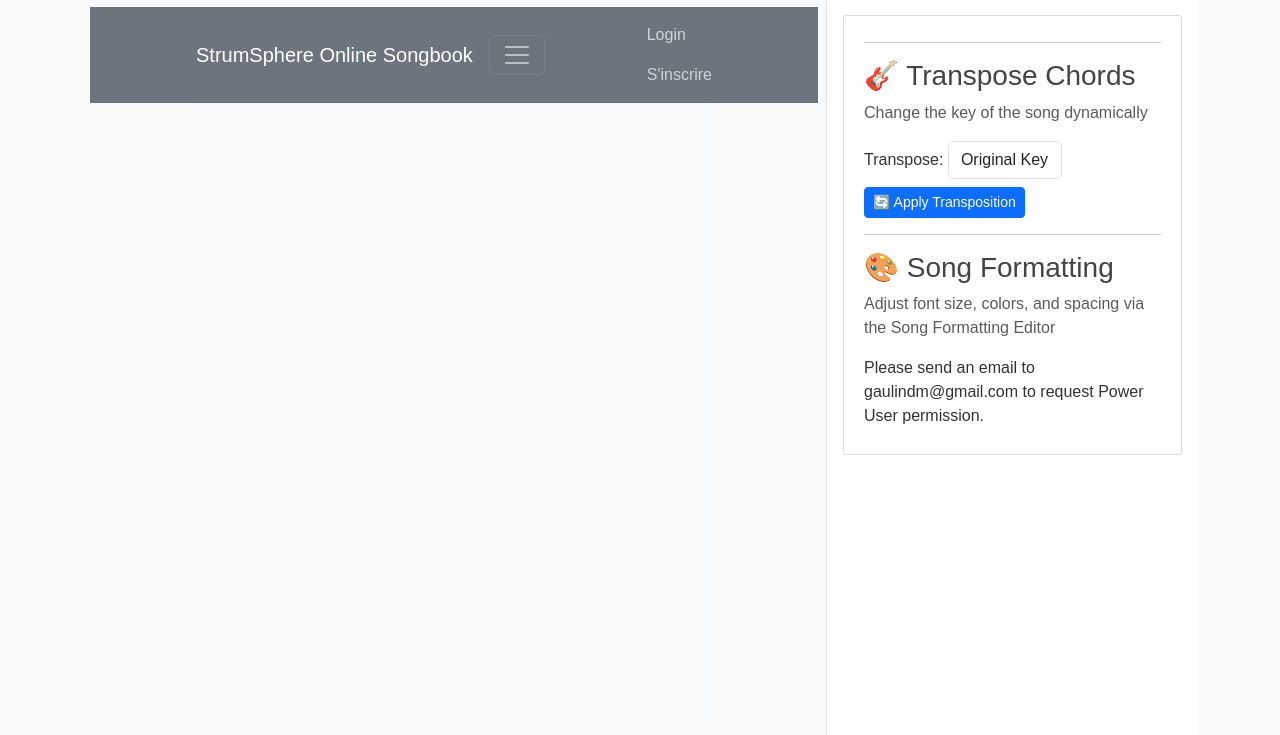
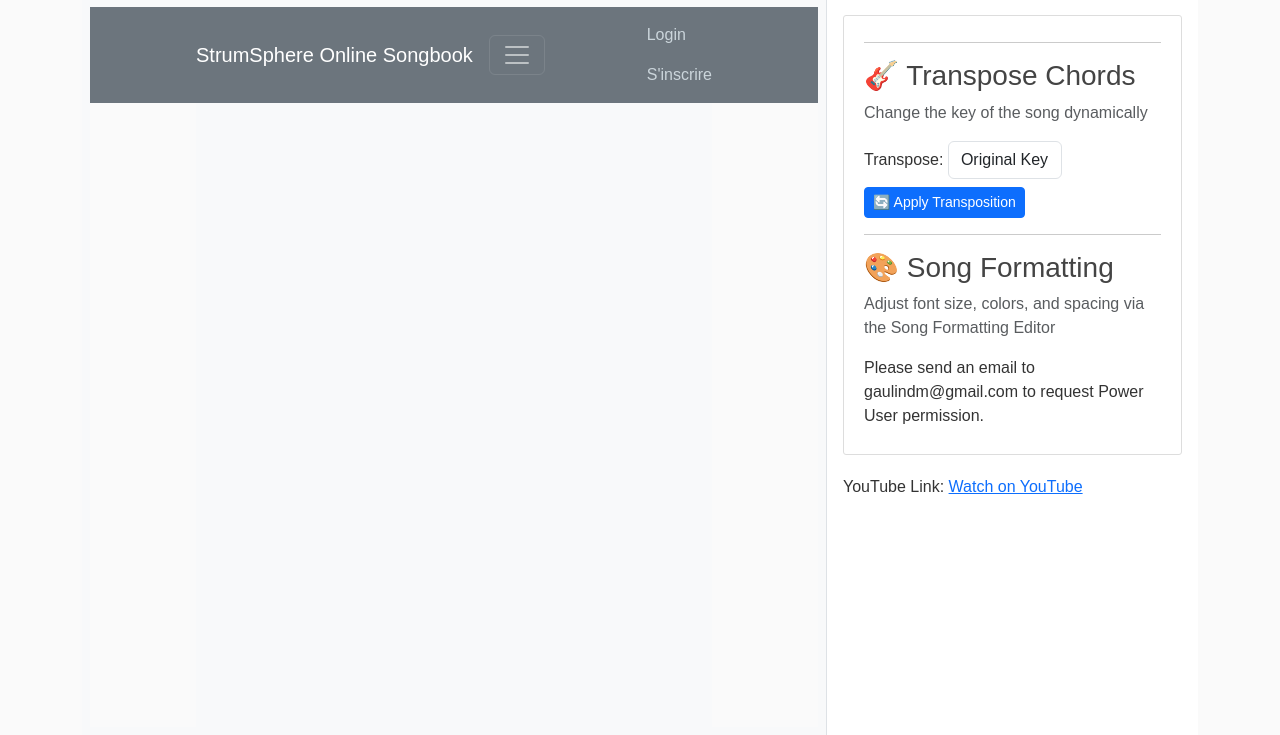
Before and after one commit to gaulindm/StrumSphere, a Django app: template songbook/templates/songbook/song_simplescore.html in a window 1280 px wide. Shown: the part 71-806 px from the top of the page. Run offline with Django 3.2, Linux system fonts and the light colour scheme; the template is opened without the code that fills it: most values are stand-ins (such as "Sample title", 1, 10 or a date in 2020).

Commit message:
Fixed youtube player

```diff
--- a/songbook/templates/partials/_control_panel.html
+++ b/songbook/templates/partials/_control_panel.html
@@ -57,9 +57,64 @@
                     <p>Please send an email to gaulindm@gmail.com to request Power User permission.</p>
                 {% endif %}
                 </div>
-</div>
+            </div>
+            <!-- 🎥 YouTube Player Section -->
+            <div>
+                {% if score.metadata.youtube %}
+                <p>YouTube Link: <a href="{{ score.metadata.youtube }}" target="_blank">Watch on YouTube</a></p>
+            </div>
 
+            <!-- The YouTube player will be embedded here on page load -->
+            <div id="youtube-player-container" style="margin-top: 20px; max-width: 320px; position: relative;"></div>
+            {% else %}
+                <p>No YouTube video available for this song.</p>
+            {% endif %}
+            </div>
 <script>
+
+document.addEventListener("DOMContentLoaded", function () {
+    let youtubeUrl = "{{ score.metadata.youtube }}";
+
+    if (!youtubeUrl) {
+        console.warn("No YouTube URL found.");
+        return;
+    }
+
+    function extractVideoId(url) {
+        if (url.includes("youtu.be/")) {
+            return url.split("youtu.be/")[1]?.split("?")[0];
+        } else if (url.includes("youtube.com/watch?v=")) {
+            return url.split("v=")[1]?.split("&")[0];
+        } else if (url.includes("youtube.com/embed/")) {
+            return url.split("embed/")[1]?.split("?")[0];
+        }
+        return null;
+    }
+
+    let videoId = extractVideoId(youtubeUrl);
+
+    if (!videoId) {
+        console.error("Invalid YouTube URL");
+        return;
+    }
+
+    let playerContainer = document.getElementById("youtube-player-container");
+    if (playerContainer) {
+        playerContainer.innerHTML = `
+            <iframe width="320" height="180"
+                    src="https://www.youtube.com/embed/${videoId}"
+                    title="YouTube video player" frameborder="0"
+                    style="border-radius: 8px; box-shadow: 0px 4px 8px rgba(0, 0, 0, 0.2);"
+                    allow="accelerometer; autoplay; clipboard-write; encrypted-media; gyroscope; picture-in-picture"
+                    allowfullscreen>
+            </iframe>`;
+        console.log("YouTube player embedded successfully.");
+    } else {
+        console.error("YouTube player container not found.");
+    }
+});
+
+
 document.addEventListener("DOMContentLoaded", function() {
     let updatePreviewBtn = document.getElementById("update-preview");
     let transposeSelect = document.getElementById("transpose-select");
```
